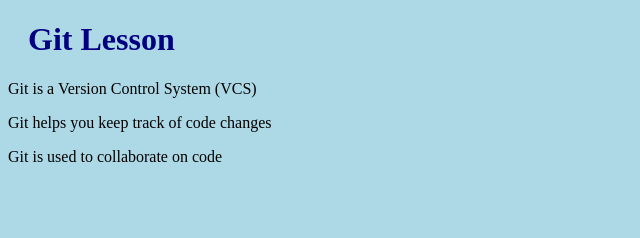
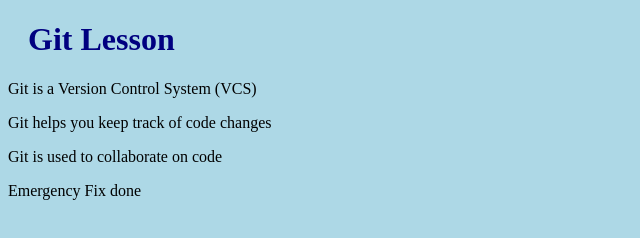
Before and after one commit to vinceybanez5521/git-lesson, a plain HTML site: page index.html in a window 1280 px wide. Shown: the whole page, without its empty margins (0-640 px from the left). Drawn offline with Linux system fonts and the light colour scheme.

Commit message:
Updated index.html with emergency fix

```diff
--- a/index.html
+++ b/index.html
@@ -11,5 +11,6 @@
     <p>Git is a Version Control System (VCS)</p>
     <p>Git helps you keep track of code changes</p>
     <p>Git is used to collaborate on code</p>
+    <p>Emergency Fix done</p>
 </body>
 </html>
```
